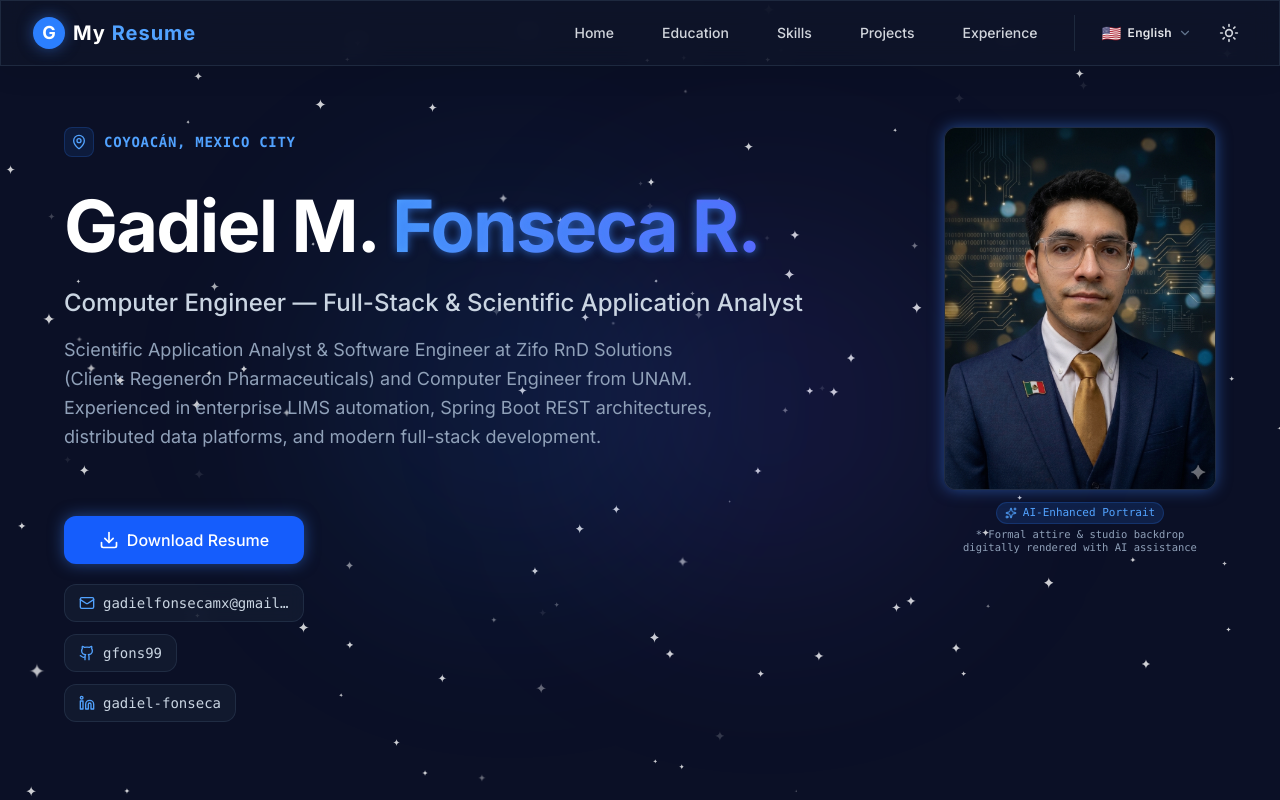
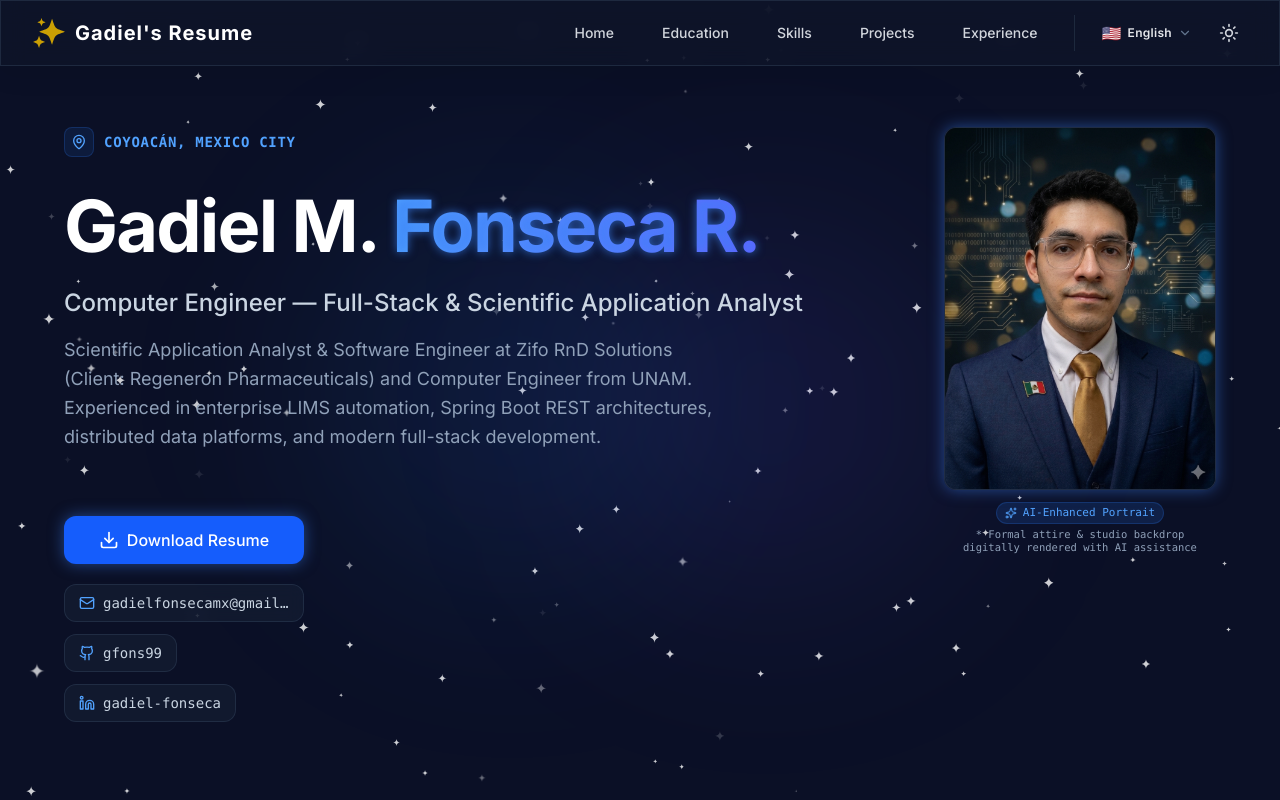
Before and after one commit to gfons99/resume, a React (Vite) app: page / in a window 1280 px wide. Shown: the top 800 px of the page. Built offline with nearby package versions, Linux system fonts and the light colour scheme.

Commit message:
feat(navbar): replace G icon with yellow sparkles favicon and update brand text to Gadiel's Resume

```diff
--- a/src/components/Navbar.tsx
+++ b/src/components/Navbar.tsx
@@ -27,12 +27,14 @@ export function Navbar() {
     >
       <div className="max-w-7xl mx-auto px-4 sm:px-6 lg:px-8">
         <div className="flex items-center justify-between h-16">
-          <a href="#home" className="flex-shrink-0 flex items-center space-x-2">
-            <div className="w-8 h-8 rounded-full bg-blue-500 glow-blue flex items-center justify-center">
-              <span className="text-white font-bold text-lg">G</span>
-            </div>
+          <a href="#home" className="flex-shrink-0 flex items-center space-x-2.5 group">
+            <img
+              src={`${import.meta.env.BASE_URL}ai-sparkles-icon.svg`}
+              alt="Favicon"
+              className="w-7 h-7 sm:w-8 sm:h-8 transition-transform duration-200 group-hover:scale-110"
+            />
             <span className="text-slate-900 dark:text-white font-bold text-xl tracking-wider">
-              My <span className="text-blue-500 dark:text-blue-400">Resume</span>
+              Gadiel's Resume
             </span>
           </a>
 
--- a/src/i18n/translations.ts
+++ b/src/i18n/translations.ts
@@ -11,7 +11,7 @@ export interface LanguageContextType {
 export const translations: Record<Language, Record<string, string>> = {
   en: {
     // Nav
-    'nav.brand': 'My Resume',
+    'nav.brand': "Gadiel's Resume",
     'nav.home': 'Home',
     'nav.education': 'Education',
     'nav.skills': 'Skills',
```
